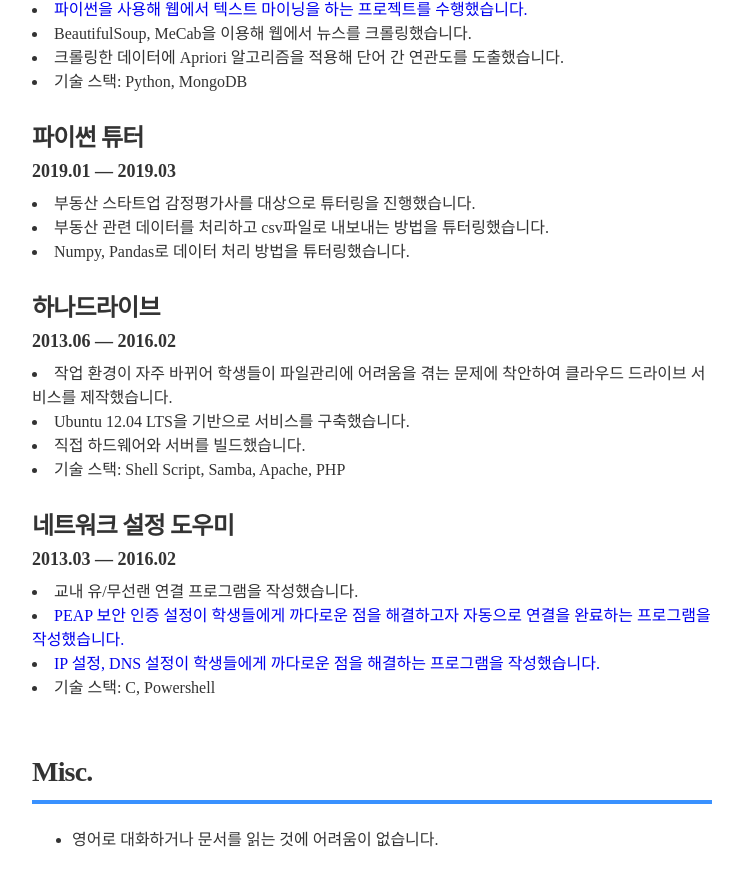
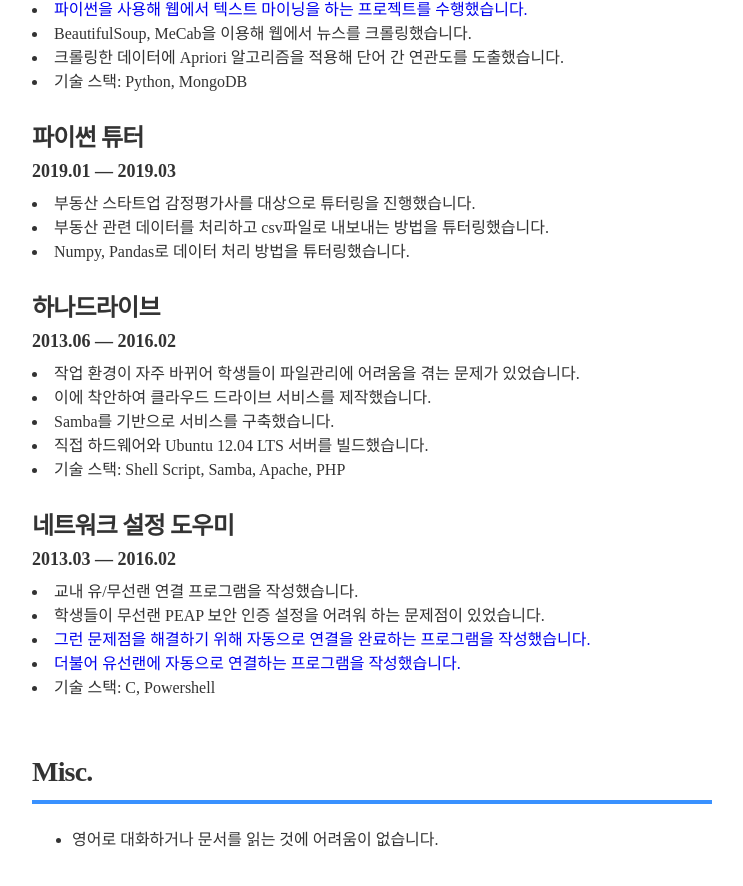
Before and after one commit to proxent/resume2, a Jekyll site: the page built from index.html, in a window 1280 px wide and 900 px high, scrolled down 1517 px. Shown: the top 886 px of the window, without its empty margins (268-1011 px from the left). Built offline with Jekyll 4.4.1, drawn with Linux system fonts in a browser that asks for light colours.

Commit message:
minor changes

```diff
--- a/_data/projects.yml
+++ b/_data/projects.yml
@@ -20,9 +20,10 @@
   role: Co-Founder & Organizer
   duration: 2013.06 &mdash; 2016.02
   # url: "#"
-  description: "<li>작업 환경이 자주 바뀌어 학생들이 파일관리에 어려움을 겪는 문제에 착안하여 클라우드 드라이브 서비스를 제작했습니다.</li>
-  <li>Ubuntu 12.04 LTS을 기반으로 서비스를 구축했습니다.</li>
-  <li>직접 하드웨어와 서버를 빌드했습니다.</li>
+  description: "<li>작업 환경이 자주 바뀌어 학생들이 파일관리에 어려움을 겪는 문제가 있었습니다.</li>
+  <li>이에 착안하여 클라우드 드라이브 서비스를 제작했습니다.</li>
+  <li>Samba를 기반으로 서비스를 구축했습니다.</li>
+  <li>직접 하드웨어와 Ubuntu 12.04 LTS 서버를 빌드했습니다.</li>
   <li>기술 스택: Shell Script, Samba, Apache, PHP</li>"
 
 
@@ -31,6 +32,7 @@
   duration: 2013.03 &mdash; 2016.02
   # url: "#"
   description: "<li>교내 유/무선랜 연결 프로그램을 작성했습니다.</li>
-  <li><a href='https://github.com/proxent/wlan_wizard'>PEAP 보안 인증 설정이 학생들에게 까다로운 점을 해결하고자 자동으로 연결을 완료하는 프로그램을 작성했습니다.</a></li>
-  <li><a href='https://github.com/proxent/lan_wizard'>IP 설정, DNS 설정이 학생들에게 까다로운 점을 해결하는 프로그램을 작성했습니다.</a></li>
+  <li>학생들이 무선랜 PEAP 보안 인증 설정을 어려워 하는 문제점이 있었습니다.</li>
+  <li><a href='https://github.com/proxent/wlan_wizard'>그런 문제점을 해결하기 위해 자동으로 연결을 완료하는 프로그램을 작성했습니다.</a></li>
+  <li><a href='https://github.com/proxent/lan_wizard'>더불어 유선랜에 자동으로 연결하는 프로그램을 작성했습니다.</a></li>
   <li>기술 스택: C, Powershell</li>"
```
